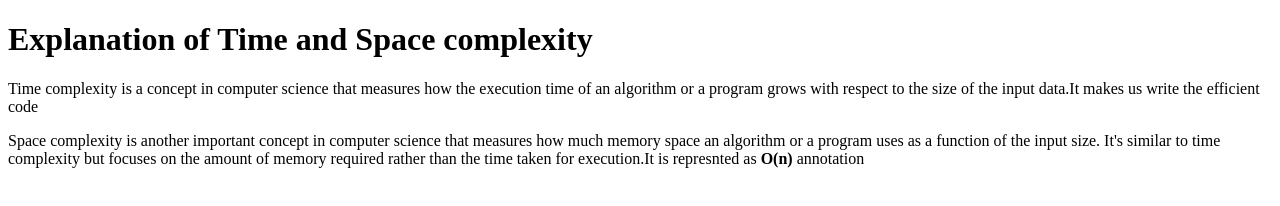
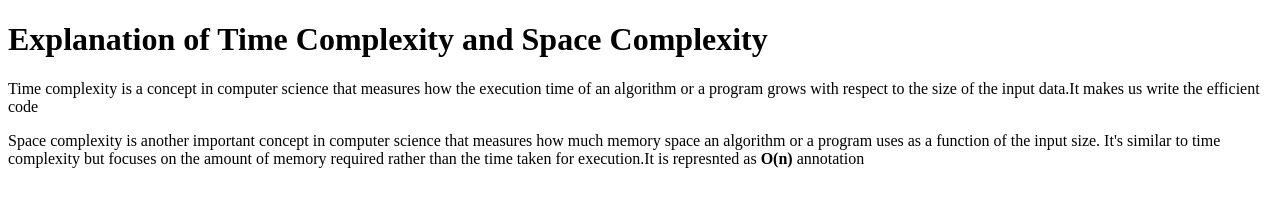
Before and after one commit to acciojob/time-and-space-complexity-pranay9949, a website: page main.html in a window 1280 px wide. Drawn offline with Linux system fonts and the light colour scheme.

Commit message:
created a submission

```diff
--- a/main.html
+++ b/main.html
@@ -10,7 +10,7 @@
 	<!-- the entire body must be written by student -->
     <script type="text/javascript" src="./script.js">
 </script>
-<h1>Explanation of Time and Space complexity</h1>
+<h1>Explanation of Time Complexity and Space Complexity</h1>
 <p>Time complexity is a concept in computer science that measures how the execution time of an algorithm or a program grows with respect to the size of the input data.It makes us write the efficient code</p>
 <p>Space complexity is another important concept in computer science that measures how much memory space an algorithm or a program uses as a function of the input size. It's similar to time complexity but focuses on the amount of memory required rather than the time taken for execution.It is represnted as <b>O(n)</b> annotation</p>
 </body>
```
